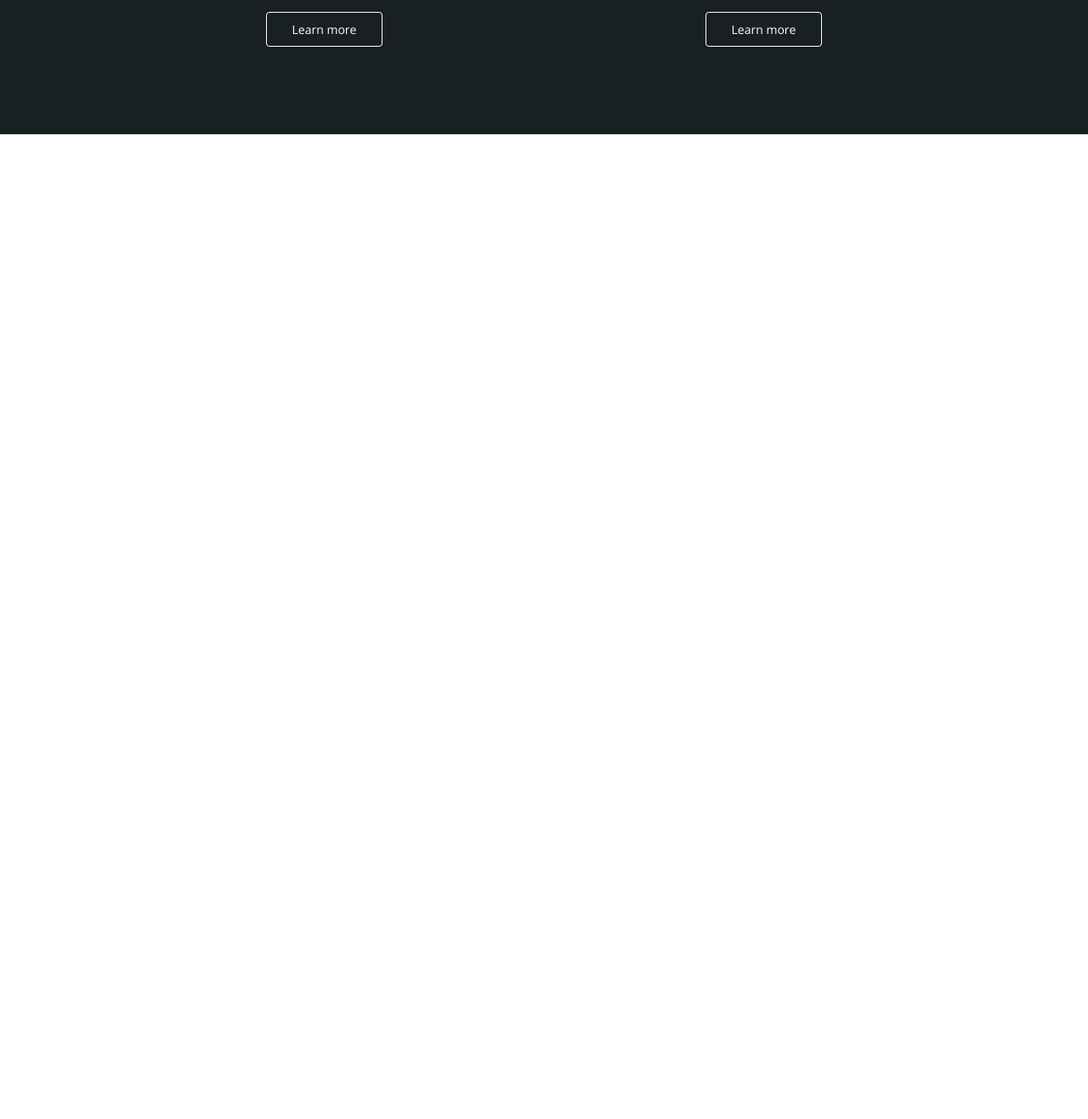
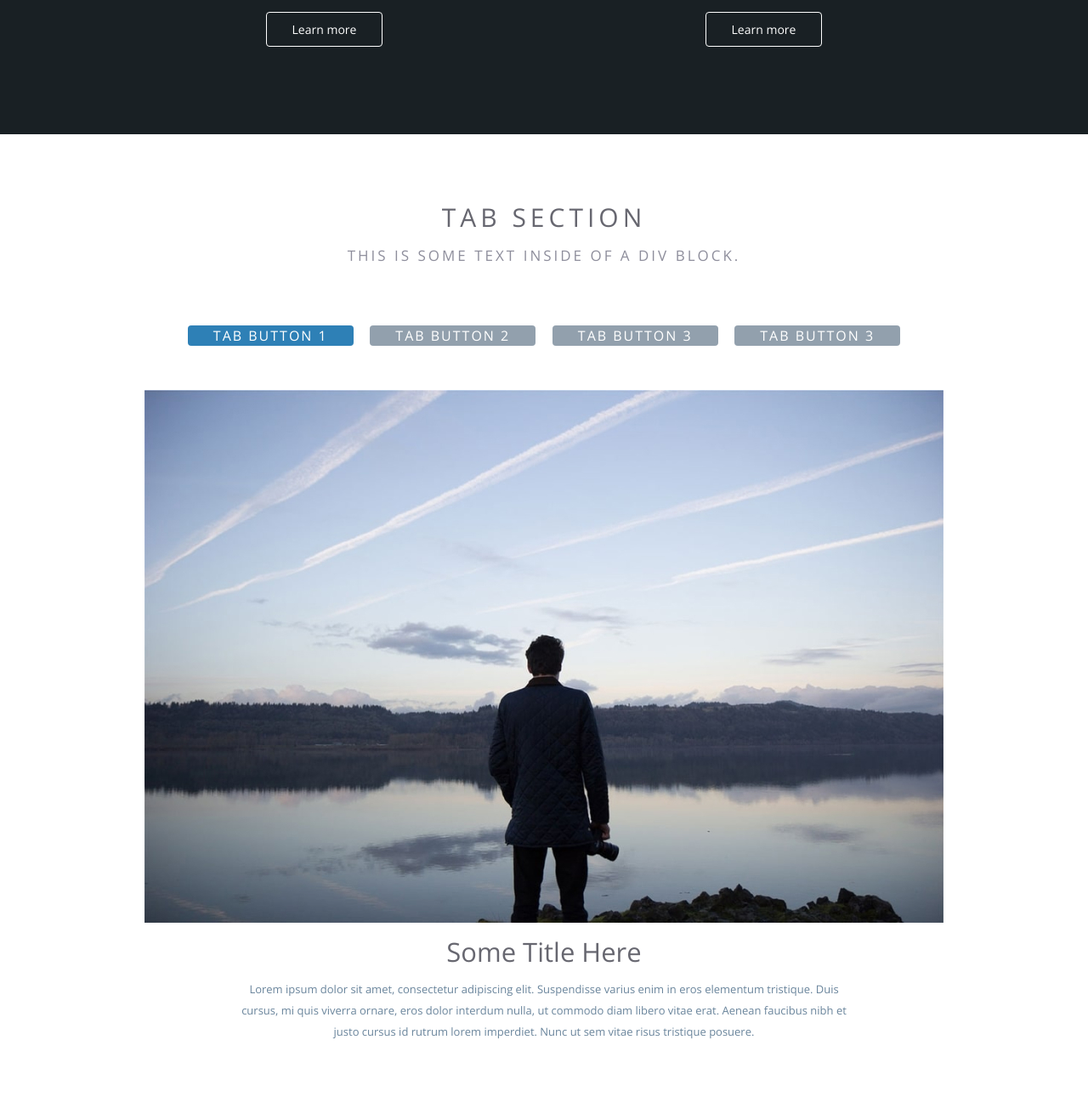
Before and after one commit to Zelelo622/Velocity, a plain HTML site: page index.html in a window 1280 px wide. Shown: the part 1856-3173 px from the top of the page at 85% size. Before the commit the page ends 2014 px from the top, so only its background shows below. Drawn offline with nearby package versions, Linux system fonts and the light colour scheme.

Commit message:
tab-section block

```diff
--- a/css/style.css
+++ b/css/style.css
@@ -9,6 +9,10 @@ body {
 .container {
   max-width: 940px;
   margin: 0 auto;
+}
+
+.common-section {
+  text-align: center;
 }
 
 /*header*/
@@ -118,10 +122,6 @@ body {
 
 /*about*/
 
-.about {
-  text-align: center;
-}
-
 .title-wrapper {
   padding-top: 80px;
 }
@@ -158,11 +158,6 @@ body {
   width: 300px;
 }
 
-/* .card__img {
-  width: 94px;
-  height: 94px;
-} */
-
 .card__title {
   font-weight: 400;
   font-size: 20px;
@@ -183,10 +178,6 @@ body {
 
 /*service*/
 
-.common-section {
-  text-align: center;
-}
-
 .common-section--dark {
   background-color: #192024;
 }
@@ -202,7 +193,52 @@ body {
   border: none;
 }
 
-.services .link{
+.services .link {
   display: inline-block;
   margin-top: 17px;
 }
+
+/*tabs*/
+
+.tabs__nav {
+  margin-top: 72px;
+}
+.tabs__nav button {
+  font-size: 16px;
+  letter-spacing: 2px;
+  text-transform: uppercase;
+  color: #fff;
+  background: #92a0ad;
+  border-radius: 4px;
+  padding: 1px 30px;
+}
+.tabs__nav button.active {
+  background: #2e80b6;
+}
+.tabs__nav button + button {
+  margin-left: 16px;
+}
+
+.tabs__item {
+  margin-top: 52px;
+}
+
+.tabs__title {
+  margin-top: 16px;
+  font-weight: 400;
+  font-size: 31px;
+  line-height: 36px;
+  color: #676770;
+}
+
+.tabs__desc {
+  max-width: 720px;
+  margin: 14px auto 0;
+  padding-bottom: 90px;
+}
+.tabs__desc p {
+  font-weight: 400;
+  font-size: 13px;
+  line-height: 25px;
+  color: #6a859c;
+}
--- a/index.html
+++ b/index.html
@@ -33,7 +33,7 @@
       </div>
     </section>
 
-    <section class="about">
+    <section class="about common-section">
       <div class="container">
         <div class="title-wrapper">
           <h3 class="title">what we do</h3>
@@ -98,5 +98,38 @@
         </div>
       </div>
     </section>
+
+    <section class="tab-section common-section">
+      <div class="container">
+        <div class="title-wrapper">
+          <h3 class="title">Tab Section</h3>
+          <p class="subtitle">This is some text inside of a div block.</p>
+        </div>
+
+        <div class="tabs">
+          <div class="tabs__nav">
+            <button class="active" type="button">Tab Button 1</button>
+            <button type="button">Tab Button 2</button>
+            <button type="button">Tab Button 3</button>
+            <button type="button">Tab Button 3</button>
+          </div>
+
+          <div class="tabs__item">
+            <img src="./img/tabs.jpg" alt="" />
+            <h4 class="tabs__title">Some Title Here</h4>
+            <div class="tabs__desc">
+              <p>
+                Lorem ipsum dolor sit amet, consectetur adipiscing elit.
+                Suspendisse varius enim in eros elementum tristique. Duis
+                cursus, mi quis viverra ornare, eros dolor interdum nulla, ut
+                commodo diam libero vitae erat. Aenean faucibus nibh et justo
+                cursus id rutrum lorem imperdiet. Nunc ut sem vitae risus
+                tristique posuere.
+              </p>
+            </div>
+          </div>
+        </div>
+      </div>
+    </section>
   </body>
 </html>
```
Also changed, not shown: img/tabs.jpg (added).
